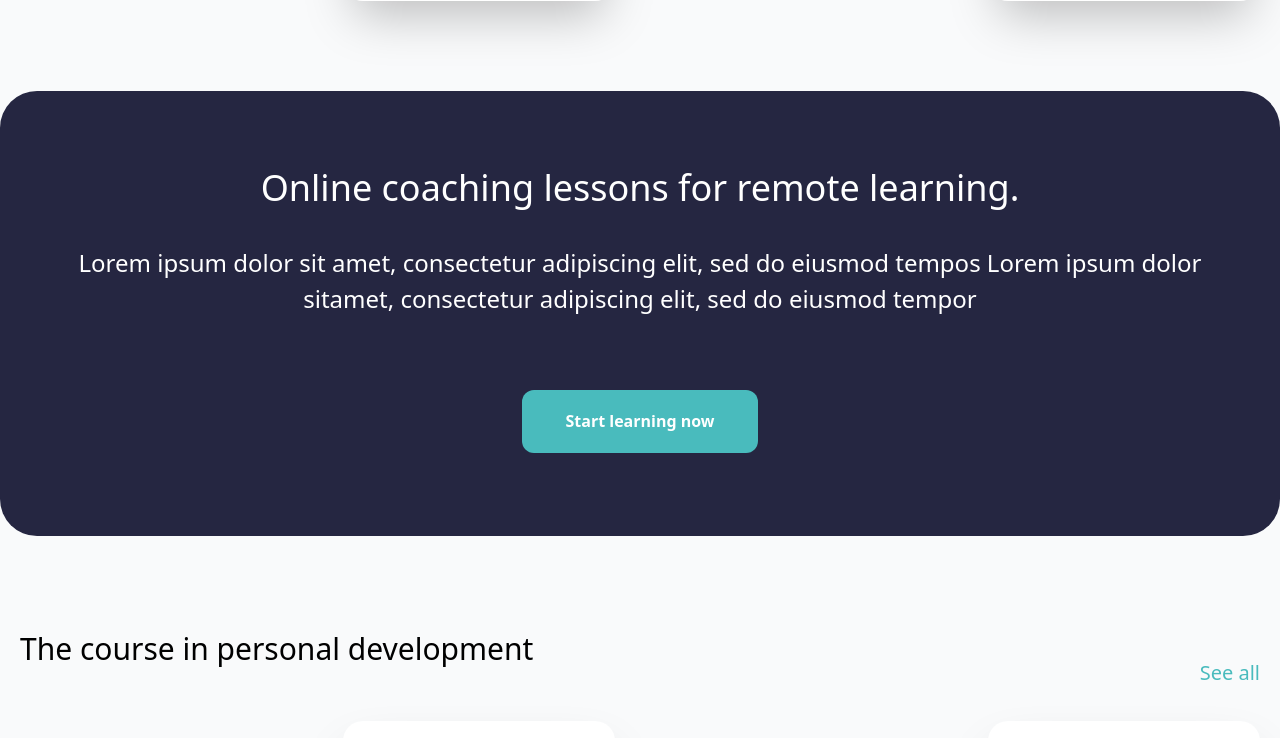
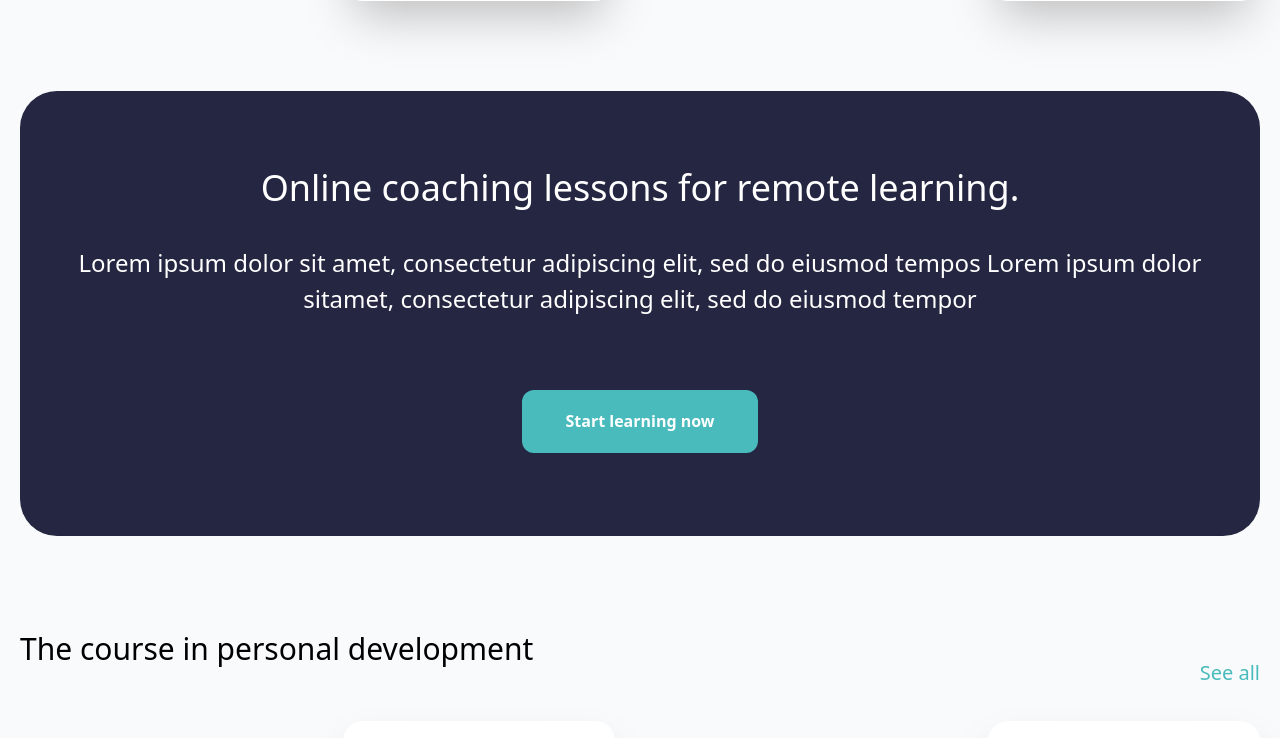
Before and after one commit to malika0301/10-dars-jamoaviy-ish, a plain HTML site: page courses.html in a window 1280 px wide. Shown: the part 4094-4832 px from the top of the page. Drawn offline with nearby package versions, Linux system fonts and the light colour scheme.

Commit message:
padding in section

```diff
--- a/courses.html
+++ b/courses.html
@@ -399,9 +399,9 @@
 
         </section>
 
-        <section class="pb-[90px]">
+        <section class="pb-[90px] px-[20px]">
             <div
-                class="container mx-auto sm:max-h-[500px] md:max-h-[459px] bg-[#252641] pt-[70px] pb-[83px] rounded-[37px] px-[20px]">
+                class="container mx-auto sm:max-h-[500px] md:max-h-[459px] bg-[#252641] pt-[70px] pb-[83px] rounded-[37px]">
                 <h1 class="text-[#FFFFFF] text-[36px] text-center mb-[30px]">Online coaching lessons for remote
                     learning.</h1>
                 <p class="text-[24px] text-[#FFFFFF] text-center mb-[73px]">Lorem ipsum dolor sit amet, consectetur
```
